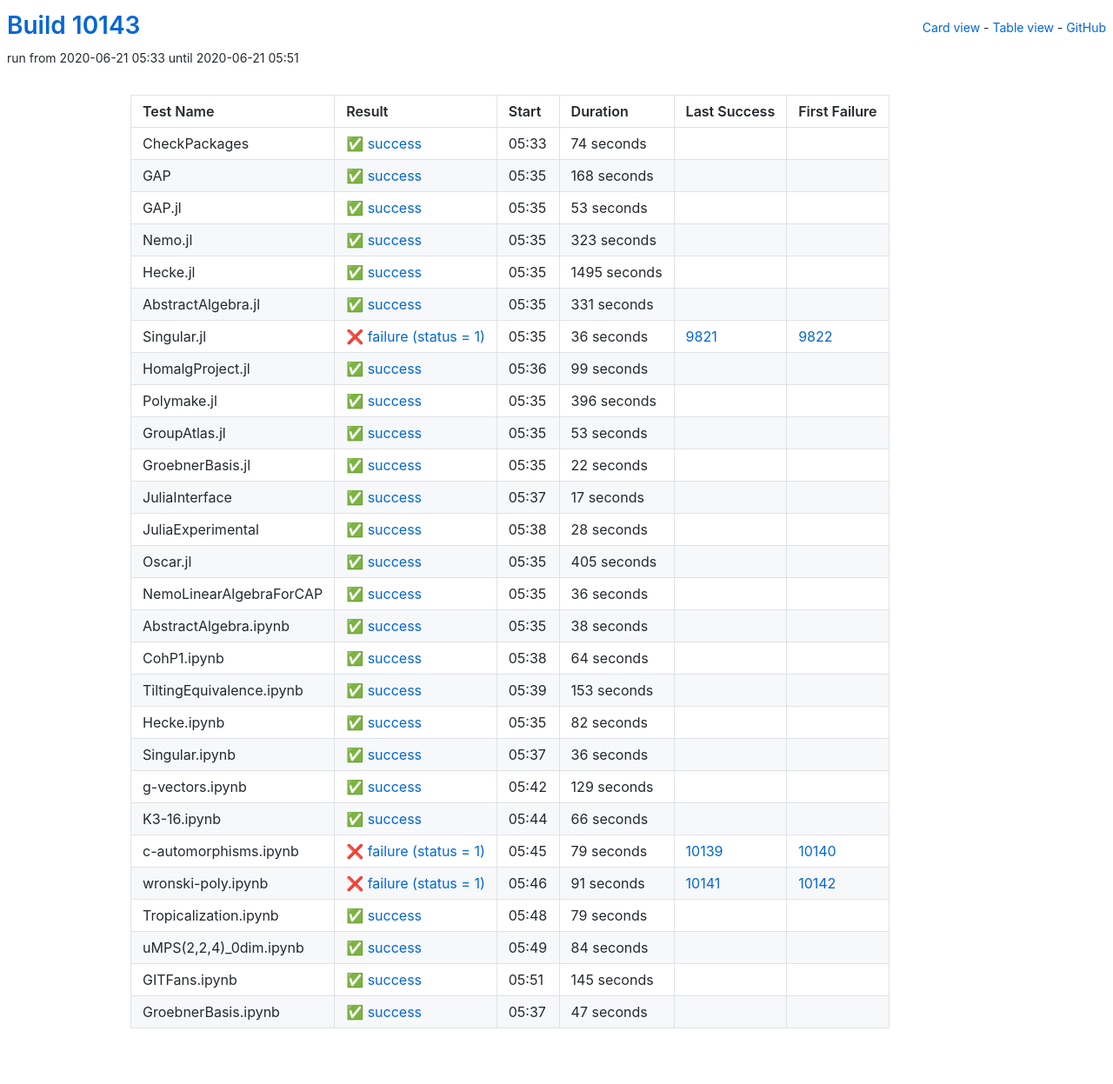
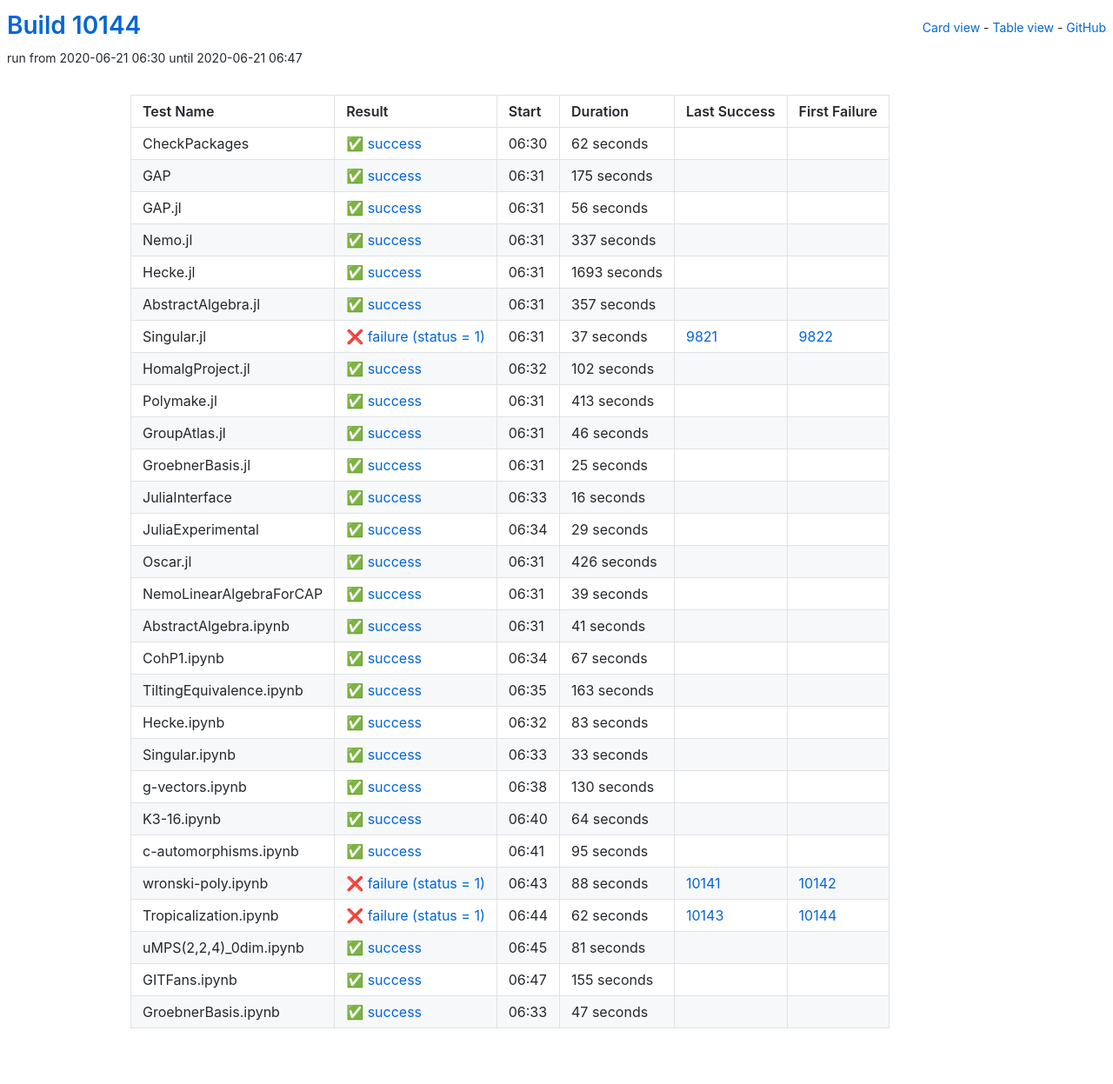
Before and after one commit to oscar-system/oscar-ci-status, a Jekyll site: the page built from table.html, in a window 1280 px wide. Shown: the whole page at 87% size. Built offline with Jekyll 4.4.1, drawn with Linux system fonts in a browser that asks for light colours.

Commit message:
Build #10144

```diff
--- a/_data/ci.yml
+++ b/_data/ci.yml
@@ -1,6 +1,6 @@
 ---
-build: 10143
-build_url: https://oscarci.mathematik.uni-kl.de/job/oscar/10143/
+build: 10144
+build_url: https://oscarci.mathematik.uni-kl.de/job/oscar/10144/
 job: oscar
 organization: oscar-system
 repo: oscar-ci-status
@@ -8,200 +8,260 @@
 tests:
 - name: CheckPackages
   id: checkpackages
-  log: https://oscarci.mathematik.uni-kl.de/job/oscar/10143/artifact/logs/build-10143/CheckPackages.log
-  start: 2020-06-21 05:33
+  log: https://oscarci.mathematik.uni-kl.de/job/oscar/10144/artifact/logs/build-10144/CheckPackages.log
+  start: 2020-06-21 06:30
   success: true
   exitcode: 0
   status: success
-  duration: 74
+  duration: 62
   last_success: false
   last_success_url:
   first_failure: false
   first_failure_url:
 - name: GAP
   id: gap
-  log: https://oscarci.mathematik.uni-kl.de/job/oscar/10143/artifact/logs/build-10143/GAP.log
-  start: 2020-06-21 05:35
+  log: https://oscarci.mathematik.uni-kl.de/job/oscar/10144/artifact/logs/build-10144/GAP.log
+  start: 2020-06-21 06:31
   success: true
   exitcode: 0
   status: success
-  duration: 168
+  duration: 175
   last_success: false
   last_success_url:
   first_failure: false
   first_failure_url:
 - name: GAP.jl
   id: gap-jl
-  log: https://oscarci.mathematik.uni-kl.de/job/oscar/10143/artifact/logs/build-10143/GAP.jl.log
-  start: 2020-06-21 05:35
+  log: https://oscarci.mathematik.uni-kl.de/job/oscar/10144/artifact/logs/build-10144/GAP.jl.log
+  start: 2020-06-21 06:31
   success: true
   exitcode: 0
   status: success
-  duration: 53
+  duration: 56
   last_success: false
   last_success_url:
   first_failure: false
   first_failure_url:
 - name: Nemo.jl
   id: nemo-jl
-  log: https://oscarci.mathematik.uni-kl.de/job/oscar/10143/artifact/logs/build-10143/Nemo.jl.log
-  start: 2020-06-21 05:35
+  log: https://oscarci.mathematik.uni-kl.de/job/oscar/10144/artifact/logs/build-10144/Nemo.jl.log
+  start: 2020-06-21 06:31
   success: true
   exitcode: 0
   status: success
-  duration: 323
+  duration: 337
   last_success: false
   last_success_url:
   first_failure: false
   first_failure_url:
 - name: Hecke.jl
   id: hecke-jl
-  log: https://oscarci.mathematik.uni-kl.de/job/oscar/10143/artifact/logs/build-10143/Hecke.jl.log
-  start: 2020-06-21 05:35
+  log: https://oscarci.mathematik.uni-kl.de/job/oscar/10144/artifact/logs/build-10144/Hecke.jl.log
+  start: 2020-06-21 06:31
   success: true
   exitcode: 0
   status: success
-  duration: 1495
+  duration: 1693
   last_success: false
   last_success_url:
   first_failure: false
   first_failure_url:
 - name: AbstractAlgebra.jl
   id: abstractalgebra-jl
-  log: https://oscarci.mathematik.uni-kl.de/job/oscar/10143/artifact/logs/build-10143/AbstractAlgebra.jl.log
-  start: 2020-06-21 05:35
+  log: https://oscarci.mathematik.uni-kl.de/job/oscar/10144/artifact/logs/build-10144/AbstractAlgebra.jl.log
+  start: 2020-06-21 06:31
   success: true
   exitcode: 0
   status: success
-  duration: 331
+  duration: 357
   last_success: false
   last_success_url:
   first_failure: false
   first_failure_url:
 - name: Singular.jl
   id: singular-jl
-  log: https://oscarci.mathematik.uni-kl.de/job/oscar/10143/artifact/logs/build-10143/Singular.jl.log
-  start: 2020-06-21 05:35
+  log: https://oscarci.mathematik.uni-kl.de/job/oscar/10144/artifact/logs/build-10144/Singular.jl.log
+  start: 2020-06-21 06:31
   success: false
   exitcode: 1
   status: failure
-  duration: 36
+  duration: 37
   last_success: 9821
   last_success_url: https://oscarci.mathematik.uni-kl.de/job/oscar/9821/
   first_failure: 9822
   first_failure_url: https://oscarci.mathematik.uni-kl.de/job/oscar/9822/
 - name: HomalgProject.jl
   id: homalgproject-jl
-  log: https://oscarci.mathematik.uni-kl.de/job/oscar/10143/artifact/logs/build-10143/HomalgProject.jl.log
-  start: 2020-06-21 05:36
+  log: https://oscarci.mathematik.uni-kl.de/job/oscar/10144/artifact/logs/build-10144/HomalgProject.jl.log
+  start: 2020-06-21 06:32
   success: true
   exitcode: 0
   status: success
-  duration: 99
+  duration: 102
   last_success: false
   last_success_url:
   first_failure: false
   first_failure_url:
 - name: Polymake.jl
   id: polymake-jl
-  log: https://oscarci.mathematik.uni-kl.de/job/oscar/10143/artifact/logs/build-10143/Polymake.jl.log
-  start: 2020-06-21 05:35
+  log: https://oscarci.mathematik.uni-kl.de/job/oscar/10144/artifact/logs/build-10144/Polymake.jl.log
+  start: 2020-06-21 06:31
   success: true
   exitcode: 0
   status: success
-  duration: 396
+  duration: 413
   last_success: false
   last_success_url:
   first_failure: false
   first_failure_url:
 - name: GroupAtlas.jl
   id: groupatlas-jl
-  log: https://oscarci.mathematik.uni-kl.de/job/oscar/10143/artifact/logs/build-10143/GroupAtlas.jl.log
-  start: 2020-06-21 05:35
+  log: https://oscarci.mathematik.uni-kl.de/job/oscar/10144/artifact/logs/build-10144/GroupAtlas.jl.log
+  start: 2020-06-21 06:31
   success: true
   exitcode: 0
   status: success
-  duration: 53
+  duration: 46
   last_success: false
   last_success_url:
   first_failure: false
   first_failure_url:
 - name: GroebnerBasis.jl
   id: groebnerbasis-jl
-  log: https://oscarci.mathematik.uni-kl.de/job/oscar/10143/artifact/logs/build-10143/GroebnerBasis.jl.log
-  start: 2020-06-21 05:35
+  log: https://oscarci.mathematik.uni-kl.de/job/oscar/10144/artifact/logs/build-10144/GroebnerBasis.jl.log
+  start: 2020-06-21 06:31
   success: true
   exitcode: 0
   status: success
-  duration: 22
+  duration: 25
   last_success: false
   last_success_url:
   first_failure: false
   first_failure_url:
 - name: JuliaInterface
   id: juliainterface
-  log: https://oscarci.mathematik.uni-kl.de/job/oscar/10143/artifact/logs/build-10143/JuliaInterface.log
-  start: 2020-06-21 05:37
+  log: https://oscarci.mathematik.uni-kl.de/job/oscar/10144/artifact/logs/build-10144/JuliaInterface.log
+  start: 2020-06-21 06:33
   success: true
   exitcode: 0
   status: success
-  duration: 17
+  duration: 16
   last_success: false
   last_success_url:
   first_failure: false
   first_failure_url:
 - name: JuliaExperimental
   id: juliaexperimental
-  log: https://oscarci.mathematik.uni-kl.de/job/oscar/10143/artifact/logs/build-10143/JuliaExperimental.log
-  start: 2020-06-21 05:38
+  log: https://oscarci.mathematik.uni-kl.de/job/oscar/10144/artifact/logs/build-10144/JuliaExperimental.log
+  start: 2020-06-21 06:34
   success: true
   exitcode: 0
   status: success
-  duration: 28
+  duration: 29
   last_success: false
   last_success_url:
   first_failure: false
   first_failure_url:
 - name: Oscar.jl
   id: oscar-jl
-  log: https://oscarci.mathematik.uni-kl.de/job/oscar/10143/artifact/logs/build-10143/Oscar.jl.log
-  start: 2020-06-21 05:35
+  log: https://oscarci.mathematik.uni-kl.de/job/oscar/10144/artifact/logs/build-10144/Oscar.jl.log
+  start: 2020-06-21 06:31
   success: true
   exitcode: 0
   status: success
-  duration: 405
+  duration: 426
   last_success: false
   last_success_url:
   first_failure: false
   first_failure_url:
 - name: NemoLinearAlgebraForCAP
   id: nemolinearalgebraforcap
-  log: https://oscarci.mathematik.uni-kl.de/job/oscar/10143/artifact/logs/build-10143/NemoLinearAlgebraForCAP.log
-  start: 2020-06-21 05:35
+  log: https://oscarci.mathematik.uni-kl.de/job/oscar/10144/artifact/logs/build-10144/NemoLinearAlgebraForCAP.log
+  start: 2020-06-21 06:31
   success: true
   exitcode: 0
   status: success
-  duration: 36
+  duration: 39
   last_success: false
   last_success_url:
   first_failure: false
   first_failure_url:
 - name: AbstractAlgebra.ipynb
   id: abstractalgebra-ipynb
-  log: https://oscarci.mathematik.uni-kl.de/job/oscar/10143/artifact/logs/build-10143/AbstractAlgebra.ipynb.log
-  start: 2020-06-21 05:35
+  log: https://oscarci.mathematik.uni-kl.de/job/oscar/10144/artifact/logs/build-10144/AbstractAlgebra.ipynb.log
+  start: 2020-06-21 06:31
   success: true
   exitcode: 0
   status: success
-  duration: 38
+  duration: 41
   last_success: false
   last_success_url:
   first_failure: false
   first_failure_url:
 - name: CohP1.ipynb
   id: cohp1-ipynb
-  log: https://oscarci.mathematik.uni-kl.de/job/oscar/10143/artifact/logs/build-10143/CohP1.ipynb.log
-  start: 2020-06-21 05:38
+  log: https://oscarci.mathematik.uni-kl.de/job/oscar/10144/artifact/logs/build-10144/CohP1.ipynb.log
+  start: 2020-06-21 06:34
+  success: true
+  exitcode: 0
+  status: success
+  duration: 67
+  last_success: false
+  last_success_url:
+  first_failure: false
+  first_failure_url:
+- name: TiltingEquivalence.ipynb
+  id: tiltingequivalence-ipynb
+  log: https://oscarci.mathematik.uni-kl.de/job/oscar/10144/artifact/logs/build-10144/TiltingEquivalence.ipynb.log
+  start: 2020-06-21 06:35
+  success: true
+  exitcode: 0
+  status: success
+  duration: 163
+  last_success: false
+  last_success_url:
+  first_failure: false
+  first_failure_url:
+- name: Hecke.ipynb
+  id: hecke-ipynb
+  log: https://oscarci.mathematik.uni-kl.de/job/oscar/10144/artifact/logs/build-10144/Hecke.ipynb.log
+  start: 2020-06-21 06:32
+  success: true
+  exitcode: 0
+  status: success
+  duration: 83
+  last_success: false
+  last_success_url:
+  first_failure: false
+  first_failure_url:
+- name: Singular.ipynb
+  id: singular-ipynb
+  log: https://oscarci.mathematik.uni-kl.de/job/oscar/10144/artifact/logs/build-10144/Singular.ipynb.log
+  start: 2020-06-21 06:33
+  success: true
+  exitcode: 0
+  status: success
+  duration: 33
+  last_success: false
+  last_success_url:
+  first_failure: false
+  first_failure_url:
+- name: g-vectors.ipynb
+  id: g-vectors-ipynb
+  log: https://oscarci.mathematik.uni-kl.de/job/oscar/10144/artifact/logs/build-10144/g-vectors.ipynb.log
+  start: 2020-06-21 06:38
+  success: true
+  exitcode: 0
+  status: success
+  duration: 130
+  last_success: false
+  last_success_url:
+  first_failure: false
+  first_failure_url:
+- name: K3-16.ipynb
+  id: k3-16-ipynb
+  log: https://oscarci.mathematik.uni-kl.de/job/oscar/10144/artifact/logs/build-10144/K3-16.ipynb.log
+  start: 2020-06-21 06:40
   success: true
   exitcode: 0
   status: success
@@ -210,130 +270,70 @@
   last_success_url:
   first_failure: false
   first_failure_url:
-- name: TiltingEquivalence.ipynb
-  id: tiltingequivalence-ipynb
-  log: https://oscarci.mathematik.uni-kl.de/job/oscar/10143/artifact/logs/build-10143/TiltingEquivalence.ipynb.log
-  start: 2020-06-21 05:39
+- name: c-automorphisms.ipynb
+  id: c-automorphisms-ipynb
+  log: https://oscarci.mathematik.uni-kl.de/job/oscar/10144/artifact/logs/build-10144/c-automorphisms.ipynb.log
+  start: 2020-06-21 06:41
   success: true
   exitcode: 0
   status: success
-  duration: 153
+  duration: 95
   last_success: false
   last_success_url:
   first_failure: false
   first_failure_url:
-- name: Hecke.ipynb
-  id: hecke-ipynb
-  log: https://oscarci.mathematik.uni-kl.de/job/oscar/10143/artifact/logs/build-10143/Hecke.ipynb.log
-  start: 2020-06-21 05:35
-  success: true
-  exitcode: 0
-  status: success
-  duration: 82
-  last_success: false
-  last_success_url:
-  first_failure: false
-  first_failure_url:
-- name: Singular.ipynb
-  id: singular-ipynb
-  log: https://oscarci.mathematik.uni-kl.de/job/oscar/10143/artifact/logs/build-10143/Singular.ipynb.log
-  start: 2020-06-21 05:37
-  success: true
-  exitcode: 0
-  status: success
-  duration: 36
-  last_success: false
-  last_success_url:
-  first_failure: false
-  first_failure_url:
-- name: g-vectors.ipynb
-  id: g-vectors-ipynb
-  log: https://oscarci.mathematik.uni-kl.de/job/oscar/10143/artifact/logs/build-10143/g-vectors.ipynb.log
-  start: 2020-06-21 05:42
-  success: true
-  exitcode: 0
-  status: success
-  duration: 129
-  last_success: false
-  last_success_url:
-  first_failure: false
-  first_failure_url:
-- name: K3-16.ipynb
-  id: k3-16-ipynb
-  log: https://oscarci.mathematik.uni-kl.de/job/oscar/10143/artifact/logs/build-10143/K3-16.ipynb.log
-  start: 2020-06-21 05:44
-  success: true
-  exitcode: 0
-  status: success
-  duration: 66
-  last_success: false
-  last_success_url:
-  first_failure: false
-  first_failure_url:
-- name: c-automorphisms.ipynb
-  id: c-automorphisms-ipynb
-  log: https://oscarci.mathematik.uni-kl.de/job/oscar/10143/artifact/logs/build-10143/c-automorphisms.ipynb.log
-  start: 2020-06-21 05:45
+- name: wronski-poly.ipynb
+  id: wronski-poly-ipynb
+  log: https://oscarci.mathematik.uni-kl.de/job/oscar/10144/artifact/logs/build-10144/wronski-poly.ipynb.log
+  start: 2020-06-21 06:43
   success: false
   exitcode: 1
   status: failure
-  duration: 79
-  last_success: 10139
-  last_success_url: https://oscarci.mathematik.uni-kl.de/job/oscar/10139/
-  first_failure: 10140
-  first_failure_url: https://oscarci.mathematik.uni-kl.de/job/oscar/10140/
-- name: wronski-poly.ipynb
-  id: wronski-poly-ipynb
-  log: https://oscarci.mathematik.uni-kl.de/job/oscar/10143/artifact/logs/build-10143/wronski-poly.ipynb.log
-  start: 2020-06-21 05:46
-  success: false
-  exitcode: 1
-  status: failure
-  duration: 91
+  duration: 88
   last_success: 10141
   last_success_url: https://oscarci.mathematik.uni-kl.de/job/oscar/10141/
   first_failure: 10142
   first_failure_url: https://oscarci.mathematik.uni-kl.de/job/oscar/10142/
 - name: Tropicalization.ipynb
   id: tropicalization-ipynb
-  log: https://oscarci.mathematik.uni-kl.de/job/oscar/10143/artifact/logs/build-10143/Tropicalization.ipynb.log
-  start: 2020-06-21 05:48
+  log: https://oscarci.mathematik.uni-kl.de/job/oscar/10144/artifact/logs/build-10144/Tropicalization.ipynb.log
+  start: 2020-06-21 06:44
+  success: false
+  exitcode: 1
+  status: failure
+  duration: 62
+  last_success: 10143
+  last_success_url: https://oscarci.mathematik.uni-kl.de/job/oscar/10143/
+  first_failure: 10144
+  first_failure_url: https://oscarci.mathematik.uni-kl.de/job/oscar/10144/
+- name: uMPS(2,2,4)_0dim.ipynb
+  id: umps-2-2-4-0dim-ipynb
+  log: https://oscarci.mathematik.uni-kl.de/job/oscar/10144/artifact/logs/build-10144/uMPS-2-2-4-_0dim.ipynb.log
+  start: 2020-06-21 06:45
   success: true
   exitcode: 0
   status: success
-  duration: 79
-  last_success: false
-  last_success_url:
-  first_failure: false
-  first_failure_url:
-- name: uMPS(2,2,4)_0dim.ipynb
-  id: umps-2-2-4-0dim-ipynb
-  log: https://oscarci.mathematik.uni-kl.de/job/oscar/10143/artifact/logs/build-10143/uMPS-2-2-4-_0dim.ipynb.log
-  start: 2020-06-21 05:49
-  success: true
-  exitcode: 0
-  status: success
-  duration: 84
+  duration: 81
   last_success: false
   last_success_url:
   first_failure: false
   first_failure_url:
 - name: GITFans.ipynb
   id: gitfans-ipynb
-  log: https://oscarci.mathematik.uni-kl.de/job/oscar/10143/artifact/logs/build-10143/GITFans.ipynb.log
-  start: 2020-06-21 05:51
+  log: https://oscarci.mathematik.uni-kl.de/job/oscar/10144/artifact/logs/build-10144/GITFans.ipynb.log
+  start: 2020-06-21 06:47
   success: true
   exitcode: 0
   status: success
-  duration: 145
+  duration: 155
   last_success: false
   last_success_url:
   first_failure: false
   first_failure_url:
 - name: GroebnerBasis.ipynb
   id: groebnerbasis-ipynb
-  log: https://oscarci.mathematik.uni-kl.de/job/oscar/10143/artifact/logs/build-10143/GroebnerBasis.ipynb.log
-  start: 2020-06-21 05:37
+  log: https://oscarci.mathematik.uni-kl.de/job/oscar/10144/artifact/logs/build-10144/GroebnerBasis.ipynb.log
+  start: 2020-06-21 06:33
   success: true
   exitcode: 0
   status: success
```
Also changed, not shown: README.md.
